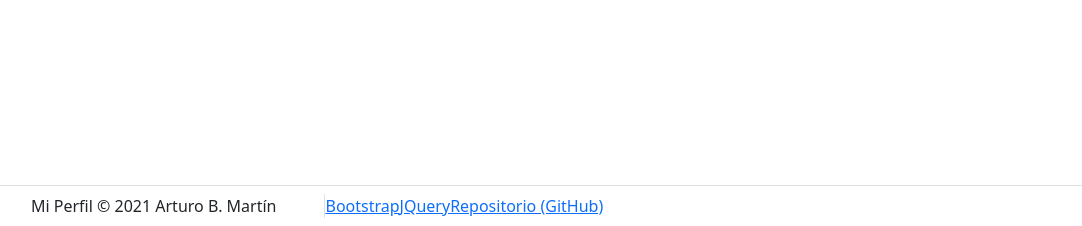
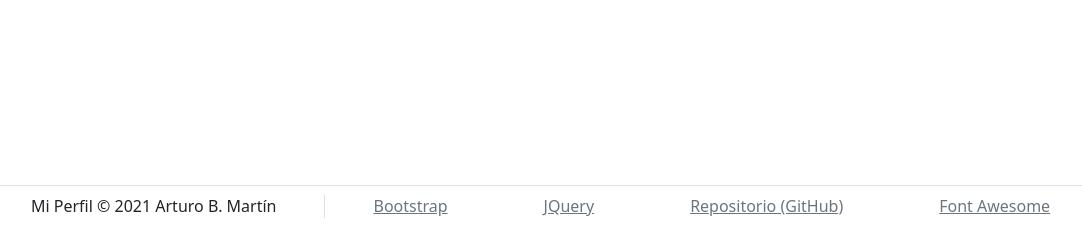
Before and after one commit to Arturo776/mi_perfil_formularios, a PHP site: page /registro.php in a window 1280 px wide. Shown: the part 574-800 px from the top of the page, without its empty margins (17-1099 px from the left). Run offline with PHP 8.4, Linux system fonts and the light colour scheme; some libraries are stand-ins or nearby versions.

Commit message:
Añadidos al pie de página los enlaces a los recursos utilizados

```diff
--- a/html/index.html.php
+++ b/html/index.html.php
@@ -71,7 +71,11 @@
 
     <!-- Pie de página -->
     <footer class="fixed-bottom border-top d-flex align-items-center py-2">
-      <p class="mb-0 px-5 border-end">Mi Perfil © 2021 Arturo B. Mart&iacute;n</p>
+      <p class="border-end mb-0 px-5">Mi Perfil © 2021 Arturo B. Mart&iacute;n</p>
+      <a class="link-secondary px-5" target="_blank" href="https://getbootstrap.com/">Bootstrap</a>
+      <a class="link-secondary px-5" target="_blank" href="https://jquery.com/">JQuery</a>
+      <a class="link-secondary px-5" target="_blank" href="https://github.com/Arturo776/mi_perfil_formularios">Repositorio (GitHub)</a>
+      <a class="link-secondary px-5" target="_blank" href="https://fontawesome.com/">Font Awesome</a>
     </footer>
 
   </body>
--- a/html/miperfil.html.php
+++ b/html/miperfil.html.php
@@ -133,6 +133,10 @@
     <!-- Pie de página -->
     <footer class="fixed-bottom border-top d-flex align-items-center py-2">
       <p class="mb-0 px-5 border-end">Mi Perfil © 2021 Arturo B. Mart&iacute;n</p>
+      <a class="link-secondary px-5" target="_blank" href="https://getbootstrap.com/">Bootstrap</a>
+      <a class="link-secondary px-5" target="_blank" href="https://jquery.com/">JQuery</a>
+      <a class="link-secondary px-5" target="_blank" href="https://github.com/Arturo776/mi_perfil_formularios">Repositorio (GitHub)</a>
+      <a class="link-secondary px-5" target="_blank" href="https://fontawesome.com/">Font Awesome</a>
     </footer>
 
   </body>
--- a/html/registro.html.php
+++ b/html/registro.html.php
@@ -78,9 +78,10 @@
     <!-- Pie de página -->
     <footer class="fixed-bottom border-top d-flex align-items-center py-2">
       <p class="mb-0 px-5 border-end">Mi Perfil © 2021 Arturo B. Mart&iacute;n</p>
-      <a href="https://getbootstrap.com/">Bootstrap</a>
-      <a href="jquery">JQuery</a>
-      <a href="">Repositorio (GitHub)</a>
+      <a class="link-secondary px-5" target="_blank" href="https://getbootstrap.com/">Bootstrap</a>
+      <a class="link-secondary px-5" target="_blank" href="https://jquery.com/">JQuery</a>
+      <a class="link-secondary px-5" target="_blank" href="https://github.com/Arturo776/mi_perfil_formularios">Repositorio (GitHub)</a>
+      <a class="link-secondary px-5" target="_blank" href="https://fontawesome.com/">Font Awesome</a>
     </footer>
   </body>
 </html>
```
